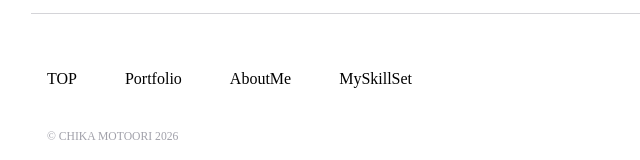
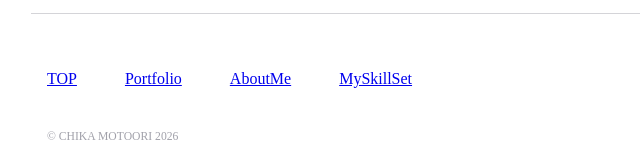
Before and after one commit to chika-create/portfolio, a Next.js app: page /skill in a window 1280 px wide. Shown: the part 783-943 px from the top of the page, without its empty margins (109-749 px from the left). Built offline with nearby package versions, Linux system fonts and the light colour scheme.

Commit message:
:+1: Footer のナビをリンクに

```diff
--- a/components/Footer/Footer.tsx
+++ b/components/Footer/Footer.tsx
@@ -1,13 +1,22 @@
+import Link from "next/link";
 import footerStyles from "@styles/footer.module.scss";
 
 export const Footer = () => {
   return (
     <footer className={footerStyles.footer}>
       <ul className={footerStyles.menuList}>
-        <li className={footerStyles.menuList__item}>TOP</li>
-        <li className={footerStyles.menuList__item}>Portfolio</li>
-        <li className={footerStyles.menuList__item}>AboutMe</li>
-        <li className={footerStyles.menuList__item}>MySkillSet</li>
+        <Link href="/">
+          <li className={footerStyles.menuList__item}>TOP</li>
+        </Link>
+        <Link href="/portfolio">
+          <li className={footerStyles.menuList__item}>Portfolio</li>
+        </Link>
+        <Link href="/profile">
+          <li className={footerStyles.menuList__item}>AboutMe</li>
+        </Link>
+        <Link href="/skill">
+          <li className={footerStyles.menuList__item}>MySkillSet</li>
+        </Link>
       </ul>
       {/* TODO: 今いるメニューの箇所にmodifireを付与するロジックを追加する */}
       <p className={footerStyles.copyright}>
```
